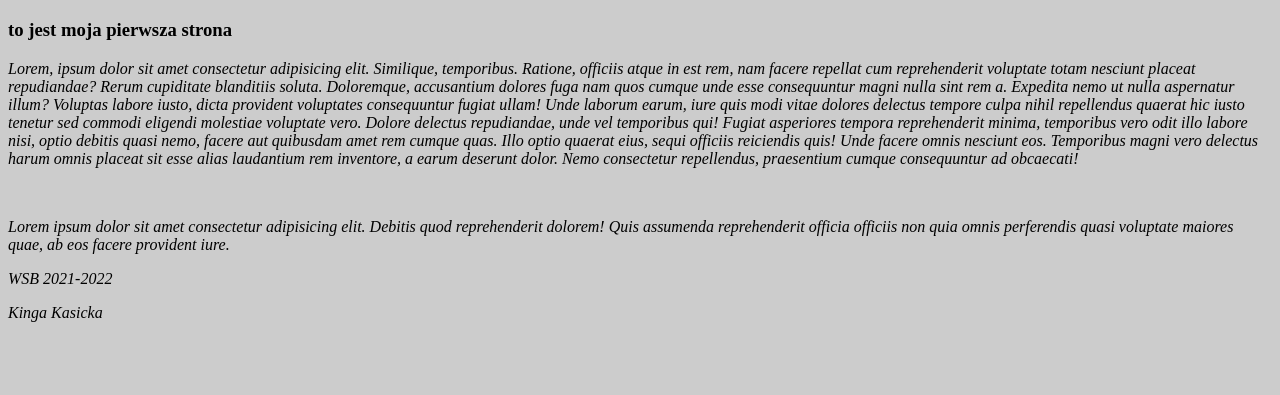
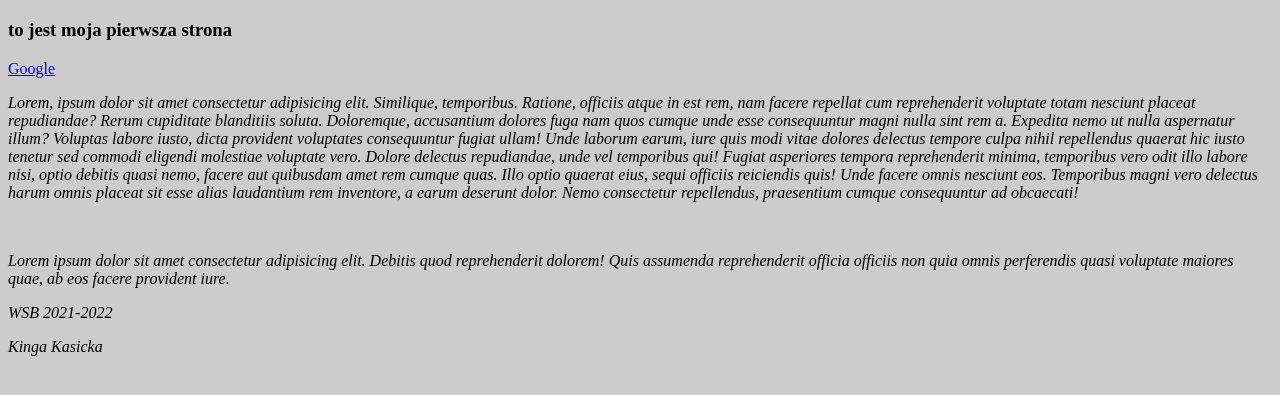
Before and after one commit to kiniaak/my_project-wsb-2, a plain HTML site: page index.html in a window 1280 px wide. Shown: the part 61-456 px from the top of the page. Drawn offline with Linux system fonts and the light colour scheme.

Commit message:
dodaj link do google

```diff
--- a/index.html
+++ b/index.html
@@ -24,6 +24,9 @@
             to jest moja pierwsza strona
         </h3>
     </header>
+    <nav>
+        <a href="https://google.com">Google</a>
+    </nav>
     <main>
         <p>Lorem, ipsum dolor sit amet consectetur adipisicing elit. Similique, temporibus. Ratione, officiis atque in est rem, nam facere repellat cum reprehenderit voluptate totam nesciunt placeat repudiandae? Rerum cupiditate blanditiis soluta.
         Doloremque, accusantium dolores fuga nam quos cumque unde esse consequuntur magni nulla sint rem a. Expedita nemo ut nulla aspernatur illum? Voluptas labore iusto, dicta provident voluptates consequuntur fugiat ullam!
```
